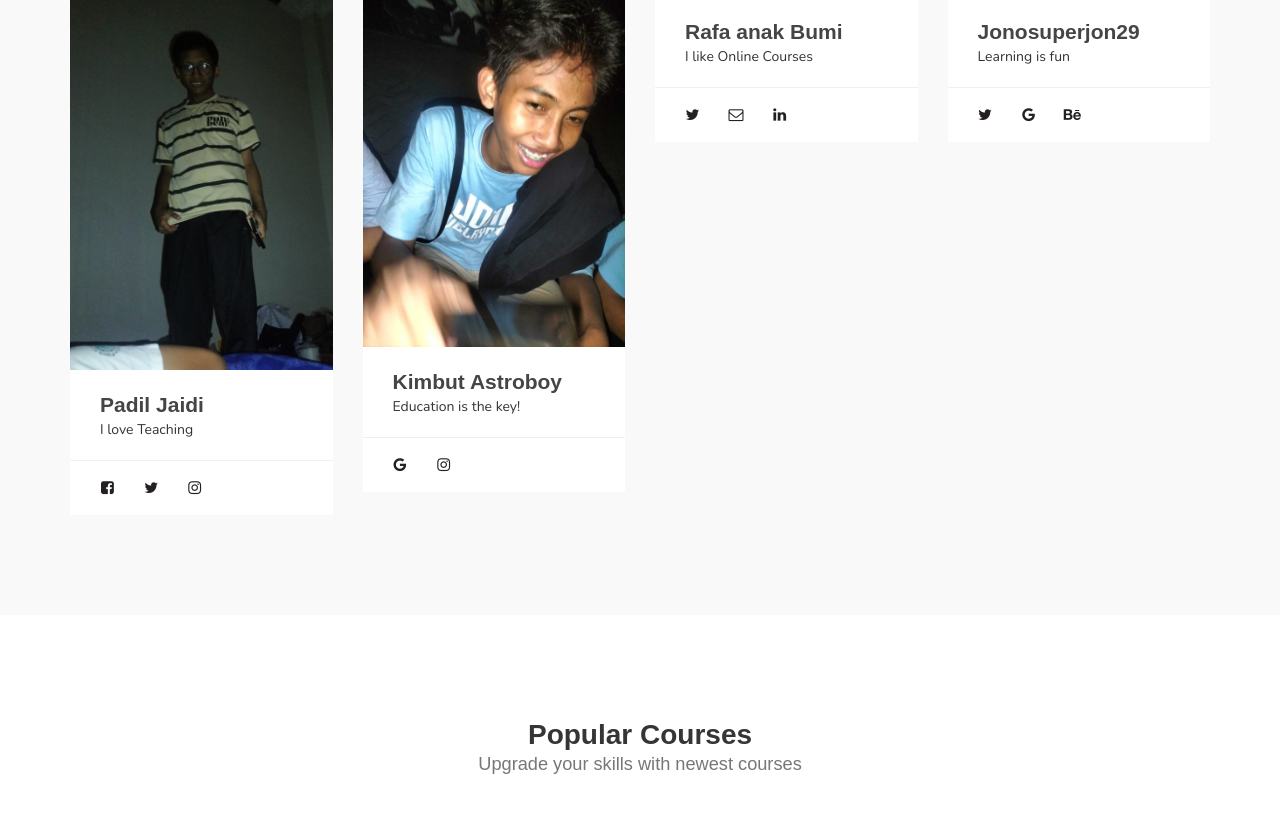
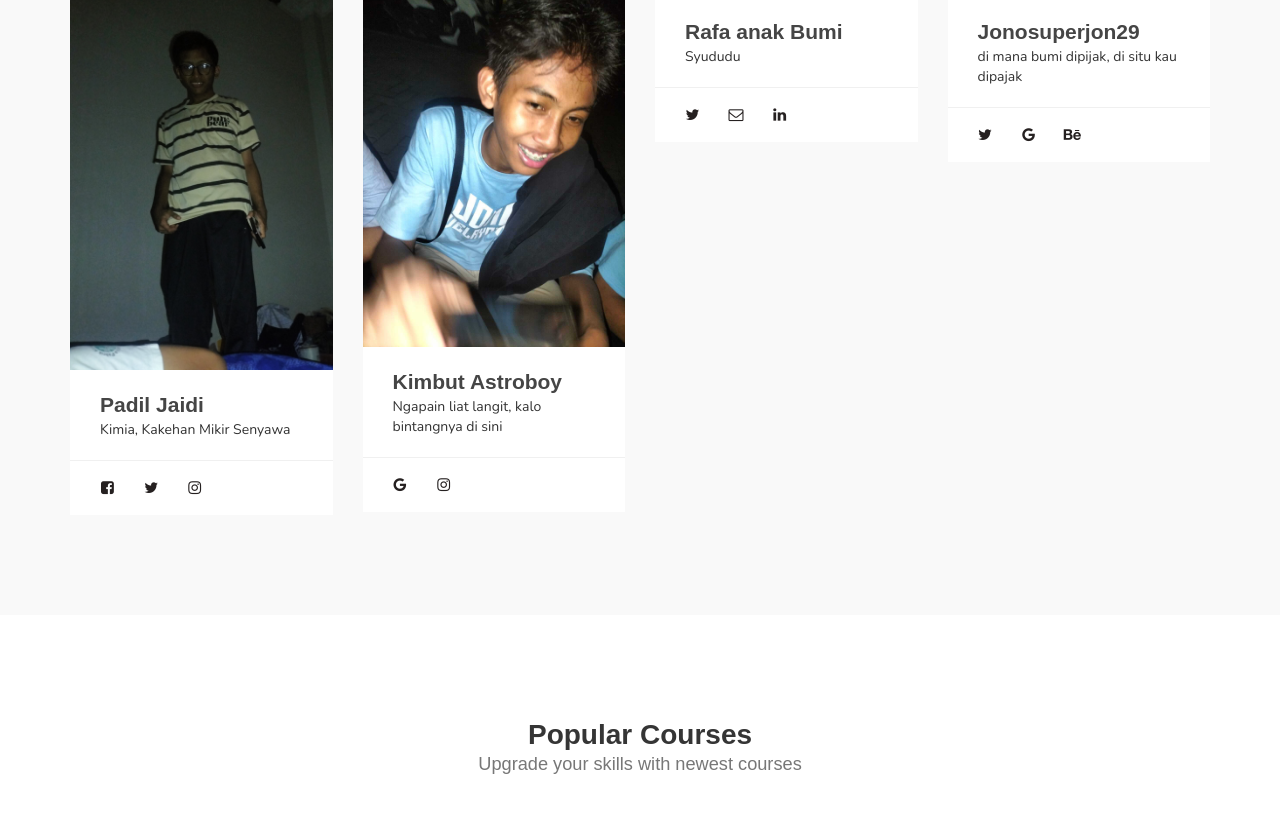
Before and after one commit to farihtubika-hash/profileweb, a plain HTML site: page index.html in a window 1280 px wide. Shown: the part 2150-2970 px from the top of the page. Drawn offline with nearby package versions, Linux system fonts and the light colour scheme; files whose address does not match are found by name; a web font is replaced by a local one.

Commit message:
Update index.html

```diff
--- a/index.html
+++ b/index.html
@@ -216,7 +216,7 @@ https://templatemo.com/tm-516-known
                               </div>
                               <div class="team-info">
                                    <h3>Padil Jaidi</h3>
-                                   <span>I love Teaching</span>
+                                   <span>Kimia, Kakehan Mikir Senyawa</span>
                               </div>
                               <ul class="social-icon">
                                    <li><a href="#" class="fa fa-facebook-square" attr="facebook icon"></a></li>
@@ -233,7 +233,7 @@ https://templatemo.com/tm-516-known
                               </div>
                               <div class="team-info">
                                    <h3>Kimbut Astroboy</h3>
-                                   <span>Education is the key!</span>
+                                   <span>Ngapain liat langit, kalo bintangnya di sini</span>
                               </div>
                               <ul class="social-icon">
                                    <li><a href="#" class="fa fa-google"></a></li>
@@ -249,7 +249,7 @@ https://templatemo.com/tm-516-known
                               </div>
                               <div class="team-info">
                                    <h3>Rafa anak Bumi</h3>
-                                   <span>I like Online Courses</span>
+                                   <span>Syududu</span>
                               </div>
                               <ul class="social-icon">
                                    <li><a href="#" class="fa fa-twitter"></a></li>
@@ -266,7 +266,7 @@ https://templatemo.com/tm-516-known
                               </div>
                               <div class="team-info">
                                    <h3>Jonosuperjon29</h3>
-                                   <span>Learning is fun</span>
+                                   <span>di mana bumi dipijak, di situ kau dipajak</span>
                               </div>
                               <ul class="social-icon">
                                    <li><a href="#" class="fa fa-twitter"></a></li>
```
